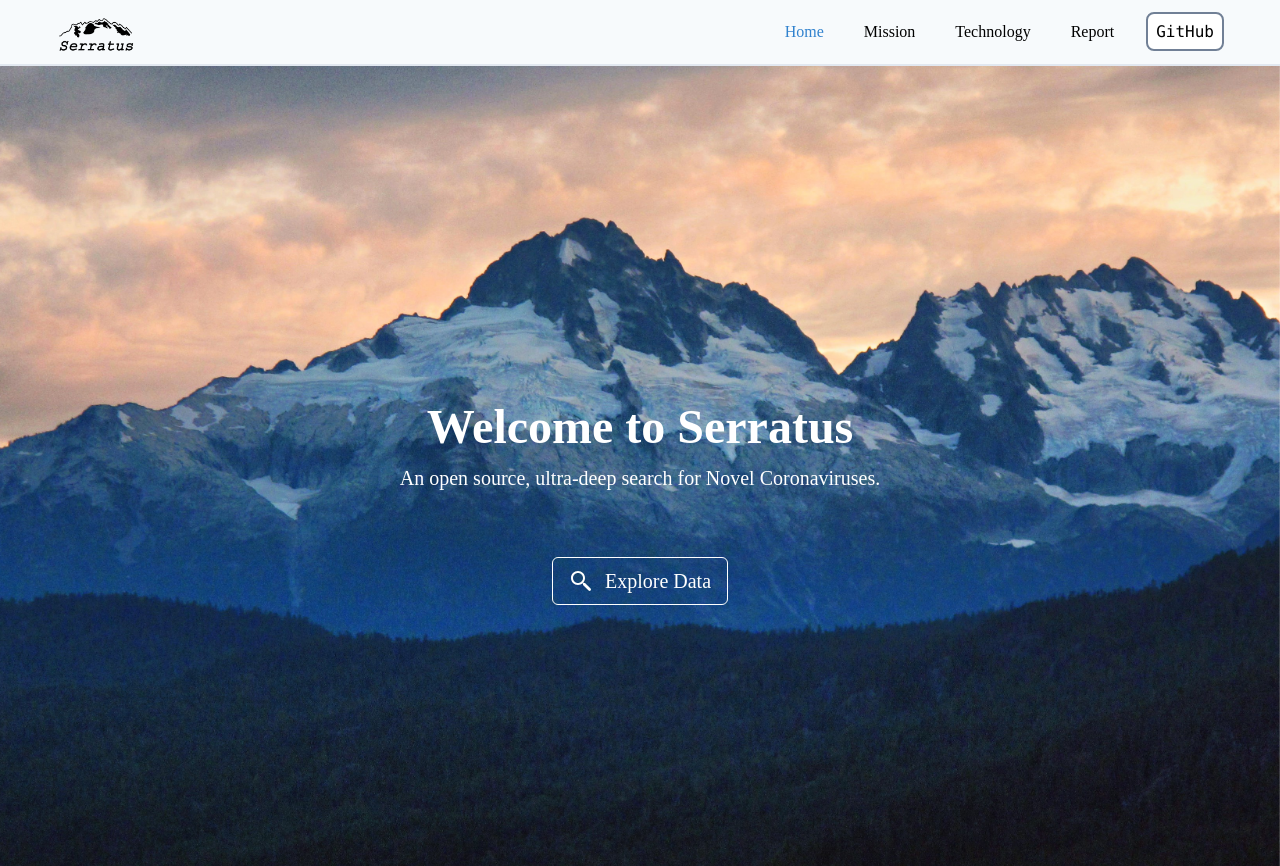
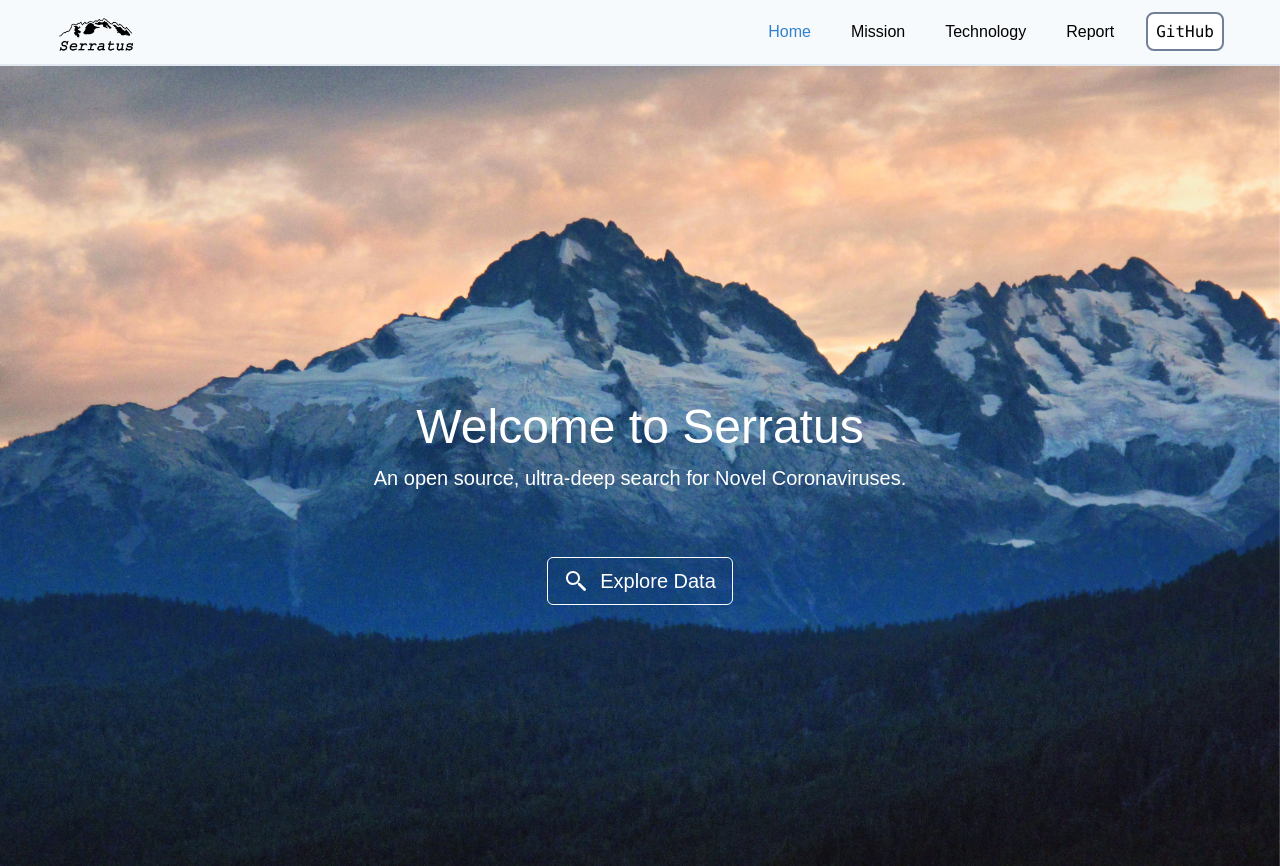
Before and after one commit to serratus-bio/serratus.io, a React (Create React App) app: page / in a window 1280 px wide. Built offline with nearby package versions, Linux system fonts and the light colour scheme; what react-faux-dom would draw is missing.

Commit message:
Styling fixes, use Montserrat font

```diff
--- a/src/App.jsx
+++ b/src/App.jsx
@@ -1,7 +1,7 @@
 import React from 'react';
 import Navbar from './components/Navbar'
-import { Route, useLocation, Switch} from "react-router-dom";
-import {useTransition} from 'react-spring'
+import { Route, useLocation, Switch } from "react-router-dom";
+import { useTransition } from 'react-spring'
 import './styles/main.css';
 import Home from './pages/Home';
 import Mission from './pages/Mission';
--- a/src/components/Navbar.jsx
+++ b/src/components/Navbar.jsx
@@ -5,14 +5,17 @@ import { NavLink } from "react-router-dom";
 const Navbar = () => {
   return (
     <div className="flex">
-      <div className="flex flex-row w-screen bg-gray-100 sm:p-4 justify-between z-10 border-b-2  border-gray-300">
-        <NavLink exact to="/" className="invisible sm:visible sm:ml-10 w-20 h-8 "><img src="/logo.png" alt="logo"></img></NavLink>
+      <div className="flex sm:hidden w-full justify-center items-center text-center h-16 bg-gray-100 border-b-2 border-gray-300">
+        <NavLink exact to="/" className="block w-20 h-8 m-auto"><img src="/logo.png" alt="logo" /></NavLink>
+      </div>
+      <div className="hidden sm:flex flex-row w-screen bg-gray-100 sm:p-4 justify-between z-10 border-b-2  border-gray-300">
+        <NavLink exact to="/" className="ml-10 w-20 h-8 "><img src="/logo.png" alt="logo"></img></NavLink>
         <div className="justify-flex-end mt-1 mr-10">
-          <NavLink exact to="/" className="invisible sm:visible ml-10 hover:text-blue-800" activeClassName="text-blue-600">Home</NavLink>
-          <NavLink exact to="/mission" className="invisible sm:visible ml-10 hover:text-blue-800" activeClassName="text-blue-600">Mission</NavLink>
-          <NavLink exact to="/technology" className="invisible sm:visible ml-10 hover:text-blue-800" activeClassName="text-blue-600">Technology</NavLink>
-          <NavLink exact to="/report" className="invisible sm:visible ml-10 hover:text-blue-800" activeClassName="text-blue-600">Report</NavLink>
-          <a href="https://github.com/ababaian/serratus" className="invisible sm:visible ml-8 bg-white font-mono border-2 border-gray-600 rounded-lg p-2 hover:text-blue-600 hover:border-blue-600" target="_blank" rel="noopener noreferrer">GitHub</a>
+          <NavLink exact to="/" className="ml-10 hover:text-blue-800" activeClassName="text-blue-600">Home</NavLink>
+          <NavLink exact to="/mission" className="ml-10 hover:text-blue-800" activeClassName="text-blue-600">Mission</NavLink>
+          <NavLink exact to="/technology" className="ml-10 hover:text-blue-800" activeClassName="text-blue-600">Technology</NavLink>
+          <NavLink exact to="/report" className="ml-10 hover:text-blue-800" activeClassName="text-blue-600">Report</NavLink>
+          <a href="https://github.com/ababaian/serratus" className="ml-8 bg-white font-mono border-2 border-gray-600 rounded-lg p-2 hover:text-blue-600 hover:border-blue-600" target="_blank" rel="noopener noreferrer">GitHub</a>
         </div>
       </div>
     </div>
--- a/src/components/TechnologyCard.jsx
+++ b/src/components/TechnologyCard.jsx
@@ -2,13 +2,15 @@ import React from 'react'
 
 const TechnologyCard = (props) => {
     return (
-        <div className="lg:max-w-sm md:max-w-xl rounded-lg overflow-hidden bg-white md:shadow-2xl mt-40 md:m-10 md:pt-0">
+        <div className="rounded-lg bg-white max-w-xl mt-40 py-4
+            md:shadow-2xl md:m-10 sm:py-10
+            lg:max-w-sm">
             <img className="h-24 w-24 mt-4 m-auto" src={props.imgTop} alt={props.imgTopAlt} />
             <div className="m-6">
                 <div className="font-bold text-xl mb-2 text-center">{props.title}</div>
                 <p className="text-gray-700 text-base">{props.text}</p>
             </div>
-            <div className="p-4 mx-10">
+            <div>
                 <a target="_blank" rel="noopener noreferrer" href={props.imgBottomLink} >
                     <span className="inline-block align-middle h-full"></span>
                     <img className="align-middle m-auto h-20" src={props.imgBottom} alt={props.imgBottomAlt} />
--- a/src/pages/Home.jsx
+++ b/src/pages/Home.jsx
@@ -3,12 +3,12 @@ import React from 'react';
 const Home = () => {
     return (
         <div className="h-screen flex flex-col items-center justify-center">
-            <img src="/serratus.jpg" alt="serratus mountain" className="invisible sm:visible sm:fixed z-0" style={{ objectFit: 'cover', minWidth: '100vh', minHeight: '100vh' }} />
-            <div className="flex flex-col z-10 items-center text-white ">
-                <h1 className="text-5xl font-semibold text-center mt-16 z-10">Welcome to Serratus</h1>
-                <h1 className="text-xl font-light text-center z-10">An open source, <strong> ultra-deep </strong>  search for Novel Coronaviruses.</h1>
+            <img src="/serratus.jpg" alt="serratus mountain" className="fixed z-0" style={{ objectFit: 'cover', minWidth: '100vh', minHeight: '100vh' }} />
+            <div className="flex flex-col z-10 items-center text-white font-thin px-4">
+                <h1 className="text-5xl font-light text-center mt-16 z-10">Welcome to Serratus</h1>
+                <h2 className="text-xl text-center z-10">An open source, <strong> ultra-deep </strong> search for Novel Coronaviruses.</h2>
                 <a href="/report" className="border z-10 border-white flex text-xl mt-16 justify-center items-center w-auto  px-4 py-2 rounded-md hover:text-blue-600 hover:bg-white">
-                    <svg xmlns="http://www.w3.org/2000/svg" enableBackground="new 0 0 24 24" className="fill-current h-6 w-6  mr-3" viewBox="0 0 24 24" ><path d="M9,2 C5.146,2 2,5.146 2,9 C2,12.854 5.146,16 9,16 C10.748,16 12.345,15.348 13.574,14.281 L14,14.707 L14,16 L19.586,21.586 C20.138,22.138 21.034,22.138 21.586,21.586 C22.138,21.034 22.138,20.138 21.586,19.586 L16,14 L14.707,14 L14.281,13.574 C15.348,12.345 16,10.748 16,9 C16,5.146 12.854,2 9,2 z M9,4 C11.773,4 14,6.227 14,9 C14,11.773 11.773,14 9,14 C6.227,14 4,11.773 4,9 C4,6.227 6.227,4 9,4 z"/></svg>
+                    <svg xmlns="http://www.w3.org/2000/svg" enableBackground="new 0 0 24 24" className="fill-current h-6 w-6  mr-3" viewBox="0 0 24 24" ><path d="M9,2 C5.146,2 2,5.146 2,9 C2,12.854 5.146,16 9,16 C10.748,16 12.345,15.348 13.574,14.281 L14,14.707 L14,16 L19.586,21.586 C20.138,22.138 21.034,22.138 21.586,21.586 C22.138,21.034 22.138,20.138 21.586,19.586 L16,14 L14.707,14 L14.281,13.574 C15.348,12.345 16,10.748 16,9 C16,5.146 12.854,2 9,2 z M9,4 C11.773,4 14,6.227 14,9 C14,11.773 11.773,14 9,14 C6.227,14 4,11.773 4,9 C4,6.227 6.227,4 9,4 z" /></svg>
                     Explore Data
                 </a>
             </div>
--- a/src/pages/Mission.jsx
+++ b/src/pages/Mission.jsx
@@ -4,10 +4,10 @@ const About = () => {
   return (
     <div className="h-screen flex flex-col items-center justify-center">
       <img src="/serratus.jpg" alt="serratus mountain" className="invisible sm:visible sm:fixed z-0 opacity-75" style={{ objectFit: 'cover', minWidth: '100vh', minHeight: '100vh' }} />
-      <div className="h-screen w-screen flex flex-col justify-center items-center pt-12 z-10">
-        <h1 className="text-5xl text-black font-semibold text-center bg-white p-6 rounded-lg shadow-2xl z-20">Why Serratus?</h1>
+      <div className="w-screen flex flex-col justify-center items-center z-10">
+        <h1 className="text-5xl text-black font-normal text-center bg-white p-6 rounded-lg shadow-2xl z-20">Why Serratus?</h1>
         <h1 className="text-xl text-black font-light text-center w-3/4 lg:w-3/5 mt-8 bg-white p-6 rounded-lg shadow-2xl z-20">
-          <strong>The world needs us.</strong>
+          <strong>The world needs us. </strong>
               We are currently in a pandemic and we are ill-equiped.
               The quality of the sequencing data available for SARS-Cov-2 (COVID-19) is not in good condition,
               with only ~43% of coronaviruses having complete genomes.
--- a/src/pages/Report.jsx
+++ b/src/pages/Report.jsx
@@ -73,11 +73,11 @@ const Report = (props) => {
     )
 
     return (
-        <div className="flex flex-col items-center justify-center ">
+        <div className="flex absolute w-screen h-screen justify-center">
             <img src="/serratus.jpg" alt="serratus mountain" className="hidden sm:block opacity-75 sm:fixed" style={{ objectFit: 'cover', minWidth: '100vh', minHeight: '100vh' }} />
-            <div className="flex flex-col justify-center items-center w-full z-10 rounded-lg p-1 mt-10 mb-32
+            <div className="flex flex-col justify-center items-center w-full z-10 rounded-lg p-1
                 sm:shadow-2xl
-                lg:w-3/4 lg:bg-blue-400 lg:bg-opacity-25 lg:border lg:border-gray-600">
+                lg:w-3/4 lg:mt-6 lg:bg-blue-400 lg:bg-opacity-25 lg:border lg:border-gray-600">
                 <div className="w-full lg:w-5/6 bg-gray-400 border rounded-lg border-gray-600 sm:shadow-xl p-1 z-20 m-1">
                     {searchBox}
                     {sraAccession ? pageLinks : <div></div>}
--- a/src/styles/tailwind.css
+++ b/src/styles/tailwind.css
@@ -8,6 +8,7 @@
 
 body {
     overflow: hidden;
+    font-family: 'Montserrat', sans-serif;
 }
 
 #style-2::-webkit-scrollbar-track
```
